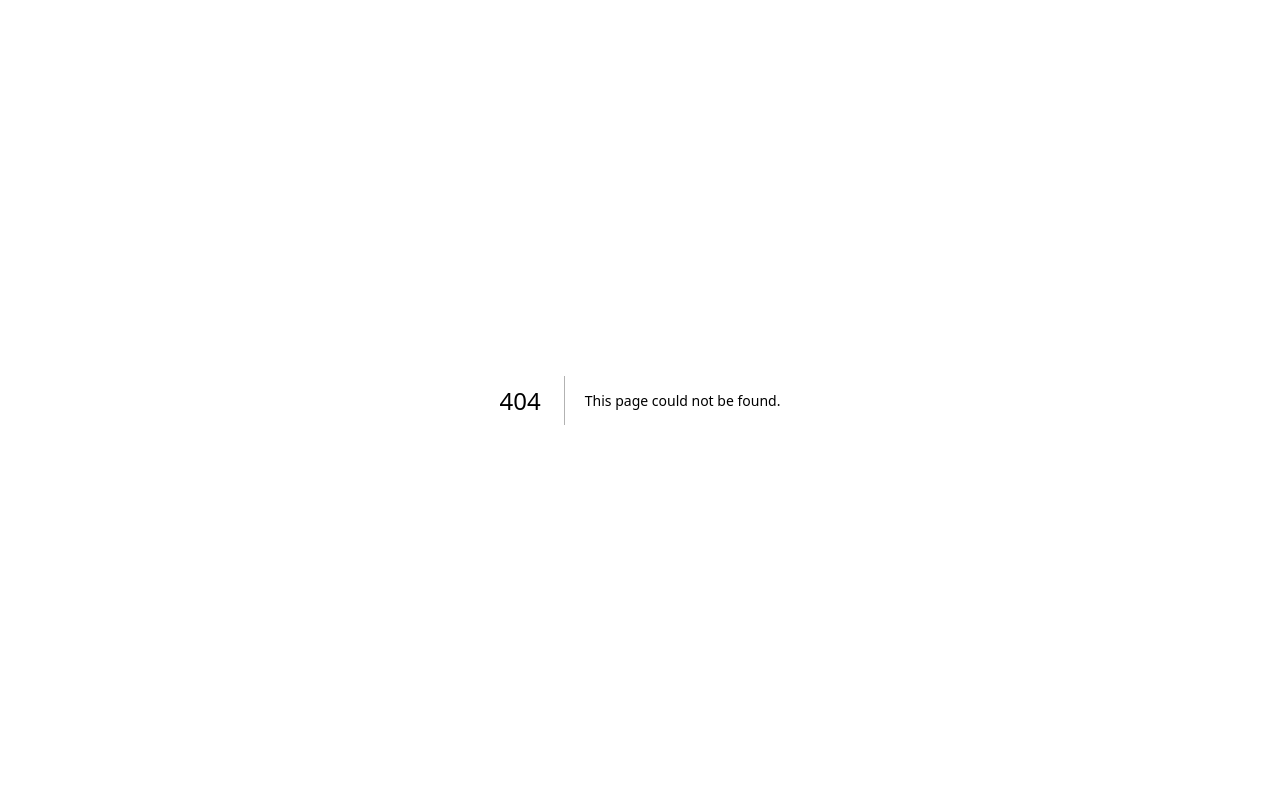
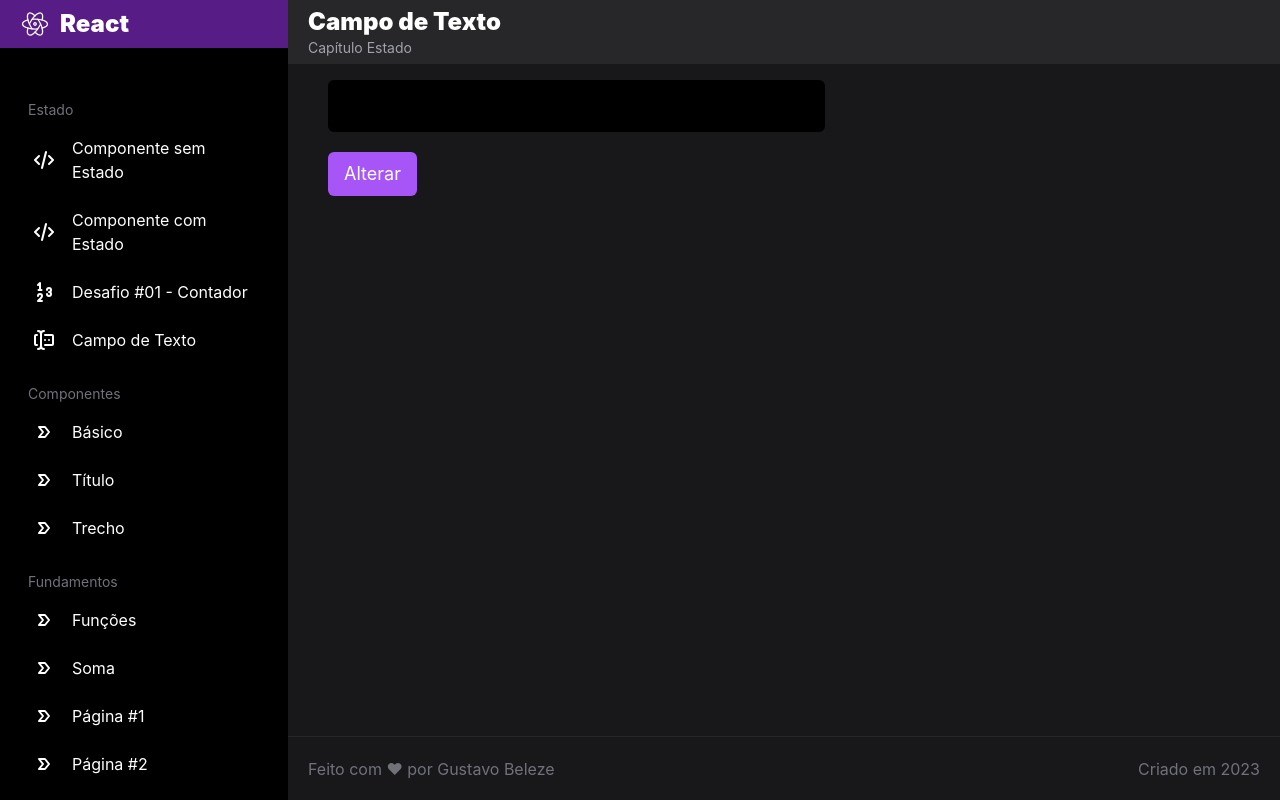
Before and after one commit to Beleze22/react-fundamentos, a Next.js app: page /estado/campoTexto in a window 1280 px wide. Before the commit this address had no page. Built offline with nearby package versions, Linux system fonts and the light colour scheme.

Commit message:
Aula - 43

```diff
--- a/src/app/components.css
+++ b/src/app/components.css
@@ -14,3 +14,8 @@
   @apply hover:bg-purple-800;
   @apply text-lg;
 }
+
+.campo {
+  @apply bg-black px-4 py-2;
+  @apply text-white rounded-md;
+}
--- a/src/components/Menu.tsx
+++ b/src/components/Menu.tsx
@@ -1,4 +1,4 @@
-import { IconArrowBadgeRight, IconCode, IconNumbers } from "@tabler/icons-react"
+import { IconArrowBadgeRight, IconCode, IconForms, IconNumbers } from "@tabler/icons-react"
 import MenuItem from "./MenuItem";
 
 export default function Menu() {
@@ -13,6 +13,7 @@ export default function Menu() {
       <MenuItem icone={<IconCode />} texto="Componente sem Estado" url="/estado/sem" />
       <MenuItem icone={<IconCode />} texto="Componente com Estado" url="/estado/com" />
       <MenuItem icone={<IconNumbers />} texto="Desafio #01 - Contador" url="/estado/desafio_01" />
+      <MenuItem icone={<IconForms />} texto="Campo de Texto" url="/estado/campoTexto" />
       <span className="self-start text-sm text-zinc-500 pl-3 pt-4">Componentes</span>
       <MenuItem icone={<IconArrowBadgeRight />} texto="Básico" url="/componentes/basico" />
       <MenuItem icone={<IconArrowBadgeRight />} texto="Título" url="/componentes/titulo" />
--- a/src/components/pagina.tsx
+++ b/src/components/pagina.tsx
@@ -1,5 +1,4 @@
 import AreaLateral from "./AreaLateral";
-import Menu from "./Menu";
 import Cabecalho from "./cabecalho";
 import Conteudo from "./conteudo";
 import Rodape from "./rodape";
--- /dev/null
+++ b/src/pages/estado/campoTexto.tsx
@@ -0,0 +1,39 @@
+import PagComponente from "@/components/pagina";
+import { atRule } from "postcss";
+import { useState } from "react";
+
+export default function PaginaCampoTexto() {
+
+  const [valor, setValor] = useState('')
+
+  function alterar() {
+    setValor('Maria')
+  }
+
+  function alterarValor(e: any) {
+    console.log(e.target.value)
+    setValor(e.target.value)
+  }
+
+  return (
+    <PagComponente
+      titulo="Campo de Texto"
+      subtitulo="Capítulo Estado"
+      autor="Gustavo Beleze"
+      criadoEm="2023"
+    >
+      <div className="flex flex-col gap-5 items-start">
+        <input
+          type="text"
+          className="campo"
+          value={valor}
+          onChange={alterarValor} />
+        <button
+          className="botao"
+          onClick={alterar}
+        >Alterar</button>
+        <span>{valor}</span>
+      </div>
+    </PagComponente>
+  )
+}
```
